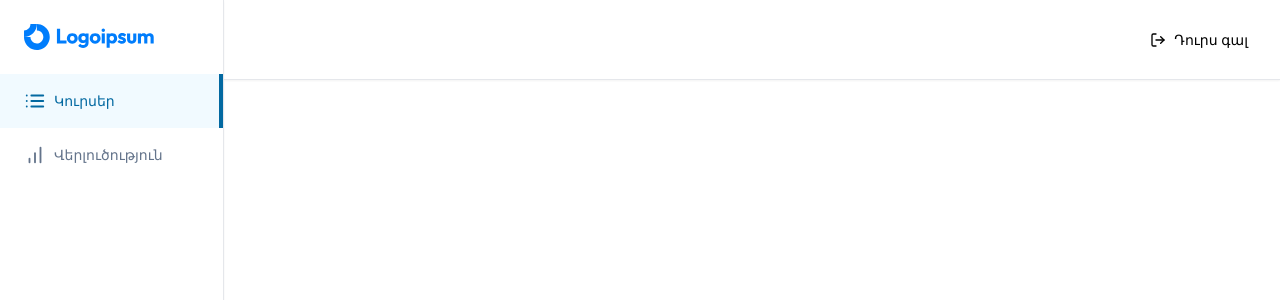
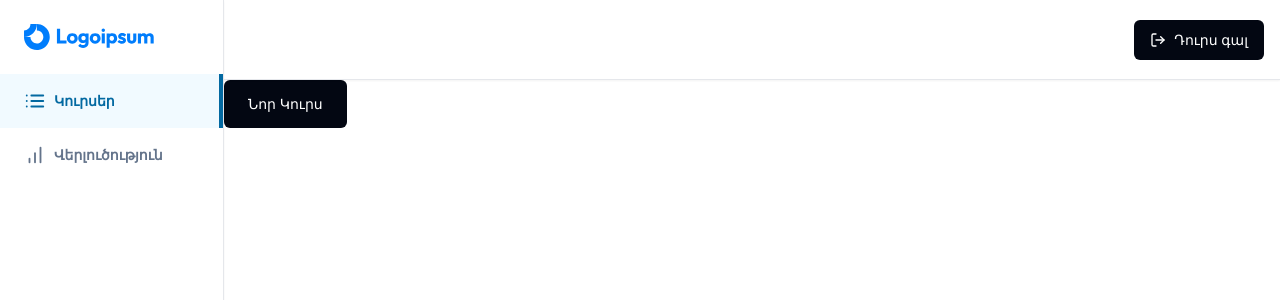
Before and after one commit to petrosyanhovo/self-learning-website, a Next.js app: page /teacher/courses in a window 1280 px wide. Shown: the top 300 px of the page. Built offline with nearby package versions, Linux system fonts and the light colour scheme.

Commit message:
Added 'Create Course' button, changed some font weight

```diff
--- a/src/app/(dashboard)/(routes)/teacher/courses/page.tsx
+++ b/src/app/(dashboard)/(routes)/teacher/courses/page.tsx
@@ -1,7 +1,14 @@
+import { Button } from "@/components/ui/button";
+import Link from "next/link";
+
 const CoursesPage = () => {
     return (
         <div>
-            Courses Page
+            <Link href="/teacher/create">
+                <Button className="p-6" variant="default">
+                    Նոր Կուրս
+                </Button>
+            </Link>
         </div>
      );
 }
--- /dev/null
+++ b/src/app/(dashboard)/(routes)/teacher/create/page.tsx
@@ -0,0 +1,11 @@
+"use client"
+
+const CreatePage = () => {
+    return (
+        <div>
+            Create Page!
+        </div>
+    )
+}
+
+export default CreatePage;
--- a/src/app/(dashboard)/_components/sidebar-item.tsx
+++ b/src/app/(dashboard)/_components/sidebar-item.tsx
@@ -30,7 +30,7 @@ export const SidebarItem = ({
             onClick={onClick}
             type="button"
             className={cn(
-                "flex items-center gap-x-2 text-slate-500 text-sm font-[500] pl-6 transition-all hover:text-slate-600 hover:bg-slate-300/20", isActive && "text-sky-700 bg-sky-200/20 hover:bg-sky-200/20 hover:text-sky-700"
+                "flex items-center gap-x-2 text-slate-500 text-sm font-[600] pl-6 transition-all hover:text-slate-600 hover:bg-slate-300/20", isActive && "text-sky-700 bg-sky-200/20 hover:bg-sky-200/20 hover:text-sky-700"
             )}
         >
             <div className="flex items-center gap-x-2 py-4">
--- a/src/app/(dashboard)/layout.tsx
+++ b/src/app/(dashboard)/layout.tsx
@@ -14,7 +14,7 @@ const DashboardLayout = ({
             <div className="hidden md:flex h-full w-56 flex-col fixed inset-y-0 z-50">
                 <Sidebar/>
             </div>
-            <main className="md:pl-56 h-full">
+            <main className="md:pl-56 pt-[80px] h-full">
                 {children}
             </main>
         </div>
--- a/src/components/ui/button.tsx
+++ b/src/components/ui/button.tsx
@@ -9,7 +9,7 @@ const buttonVariants = cva(
   {
     variants: {
       variant: {
-        default: "bg-destructive text-destructive hover:bg-primary/90",
+        default: "bg-gray-950 text-white hover:bg-primary/90",
         destructive:
           "bg-destructive text-destructive-foreground hover:bg-destructive/90",
         outline:
```
